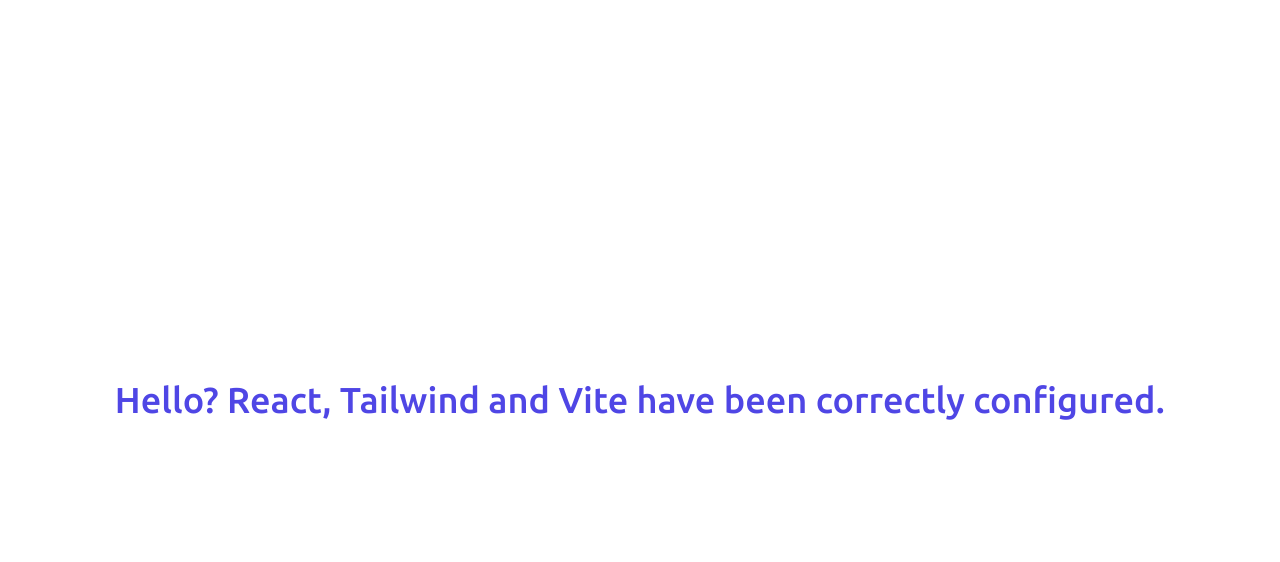
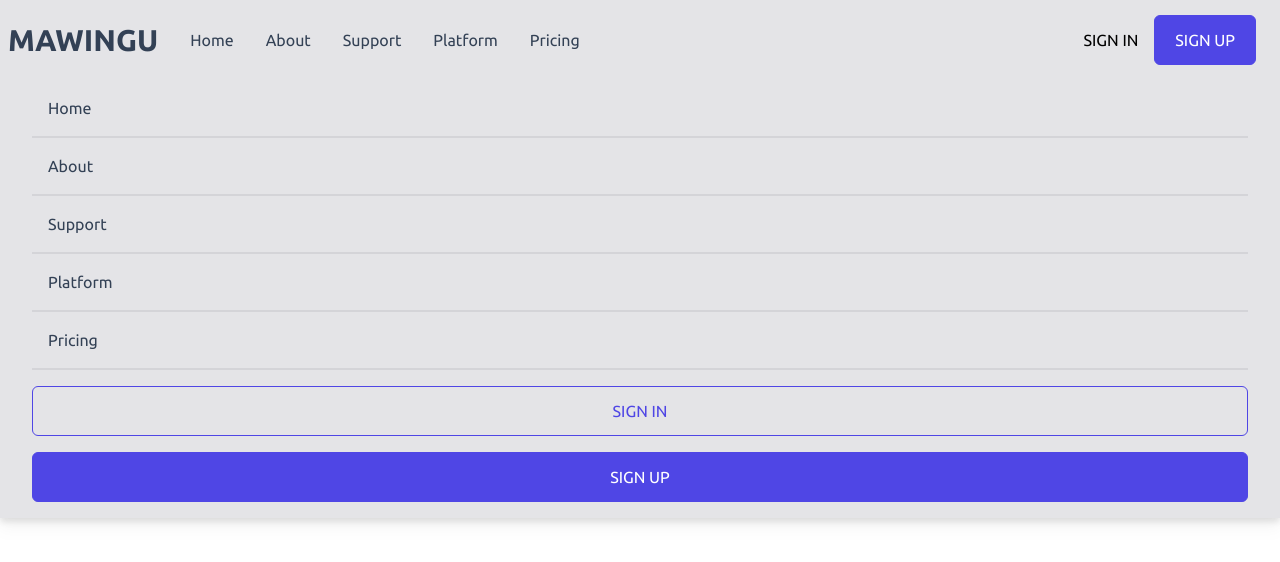
Before and after one commit to thes3interdev/slp-mawingu-website, a React (Vite) app: page / in a window 1280 px wide. Shown: the top 562 px of the page. Built offline with nearby package versions, Linux system fonts and the light colour scheme.

Commit message:
feat: navigation header.

```diff
--- a/package.json
+++ b/package.json
@@ -10,6 +10,7 @@
 	},
 	"dependencies": {
 		"@apollo/client": "^3.5.10",
+		"@heroicons/react": "^1.0.6",
 		"axios": "^0.26.1",
 		"graphql": "^16.3.0",
 		"react": "^17.0.2",
--- a/src/App.jsx
+++ b/src/App.jsx
@@ -1,6 +1,7 @@
 import { BrowserRouter as Router, Route, Routes } from 'react-router-dom';
 import { ApolloClient, InMemoryCache, ApolloProvider } from '@apollo/client';
 import PageHome from './pages/PageHome';
+import NavigationHeader from './components/NavigationHeader';
 
 /** configure the apollo client */
 const client = new ApolloClient({
@@ -16,6 +17,7 @@
 		<Router>
 			<ApolloProvider client={client}>
 				<div>
+					<NavigationHeader />
 					<div className="content">
 						<Routes>
 							<Route path="/" element={<PageHome />} />
--- /dev/null
+++ b/src/components/NavigationHeader.jsx
@@ -0,0 +1,48 @@
+import { useState } from 'react';
+import { MenuIcon, XIcon } from '@heroicons/react/outline';
+
+const NavigationHeader = () => {
+	const [navigation, setNavigation] = useState(false);
+
+	const handleClick = () => setNavigation(!navigation);
+
+	return (
+		<div className="fixed z-10 h-[80px] w-screen bg-zinc-200 drop-shadow-lg">
+			<div className="flex h-full w-full items-center justify-between px-2">
+				<div className="flex items-center">
+					<h1 className="mr-4 text-2xl font-semibold uppercase sm:text-3xl">Mawingu</h1>
+					<ul className="hidden md:flex">
+						<li>Home</li>
+						<li>About</li>
+						<li>Support</li>
+						<li>Platform</li>
+						<li>Pricing</li>
+					</ul>
+				</div>
+				<div className="hidden pr-4 md:flex">
+					<button className="mr-4 border-none bg-transparent text-black">Sign In</button>
+					<button className="px-5 py-3">Sign Up</button>
+				</div>
+				<div className="md:hidden" onClick={handleClick}>
+					{!navigation ? <XIcon className="h6 w-6" /> : <MenuIcon className="h-6 w-6" />}
+				</div>
+			</div>
+
+			<ul className={navigation ? 'hidden' : 'absolute w-full bg-zinc-200 px-8'}>
+				<li className="w-full border-b-2 border-zinc-300">Home</li>
+				<li className="w-full border-b-2 border-zinc-300">About</li>
+				<li className="w-full border-b-2 border-zinc-300">Support</li>
+				<li className="w-full border-b-2 border-zinc-300">Platform</li>
+				<li className="w-full border-b-2 border-zinc-300">Pricing</li>
+				<div className="my-4 flex flex-col">
+					<button className="mb-4 bg-transparent px-5 py-3 text-indigo-600">
+						Sign In
+					</button>
+					<button className="px-5 py-3">Sign Up</button>
+				</div>
+			</ul>
+		</div>
+	);
+};
+
+export default NavigationHeader;
--- a/src/index.css
+++ b/src/index.css
@@ -1,4 +1,3 @@
-@import url('https://fonts.googleapis.com/css2?family=Poppins:wght@100;200;300;400;500;600;700;800;900&display=swap');
 @import url('https://fonts.googleapis.com/css2?family=Ubuntu:wght@300;400;500;700&display=swap');
 
 @tailwind base;
@@ -6,11 +5,15 @@
 @tailwind utilities;
 
 @layer base {
-	html {
-		scroll-behavior: smooth;
-	}
-
 	body {
 		@apply font-ubuntu text-slate-700 antialiased;
 	}
+
+	li {
+		@apply p-4;
+	}
+
+	button {
+		@apply rounded-md  border border-indigo-600 bg-indigo-600 uppercase text-white hover:bg-transparent hover:text-indigo-600;
+	}
 }
--- a/tailwind.config.js
+++ b/tailwind.config.js
@@ -1,8 +1,14 @@
 module.exports = {
 	content: ['./index.html', './src/**/*.{vue,js,ts,jsx,tsx}'],
 	theme: {
+		screens: {
+			sm: '640px',
+			md: '760px',
+			lg: '1024px',
+			xl: '1200px',
+			'2xl': '1536px',
+		},
 		fontFamily: {
-			poppins: 'Poppins, sans-serif',
 			ubuntu: 'Ubuntu, sans-serif',
 		},
 		extend: {},
```
Also changed, not shown: 2 other files (tests, documents, lock files or other folders).
